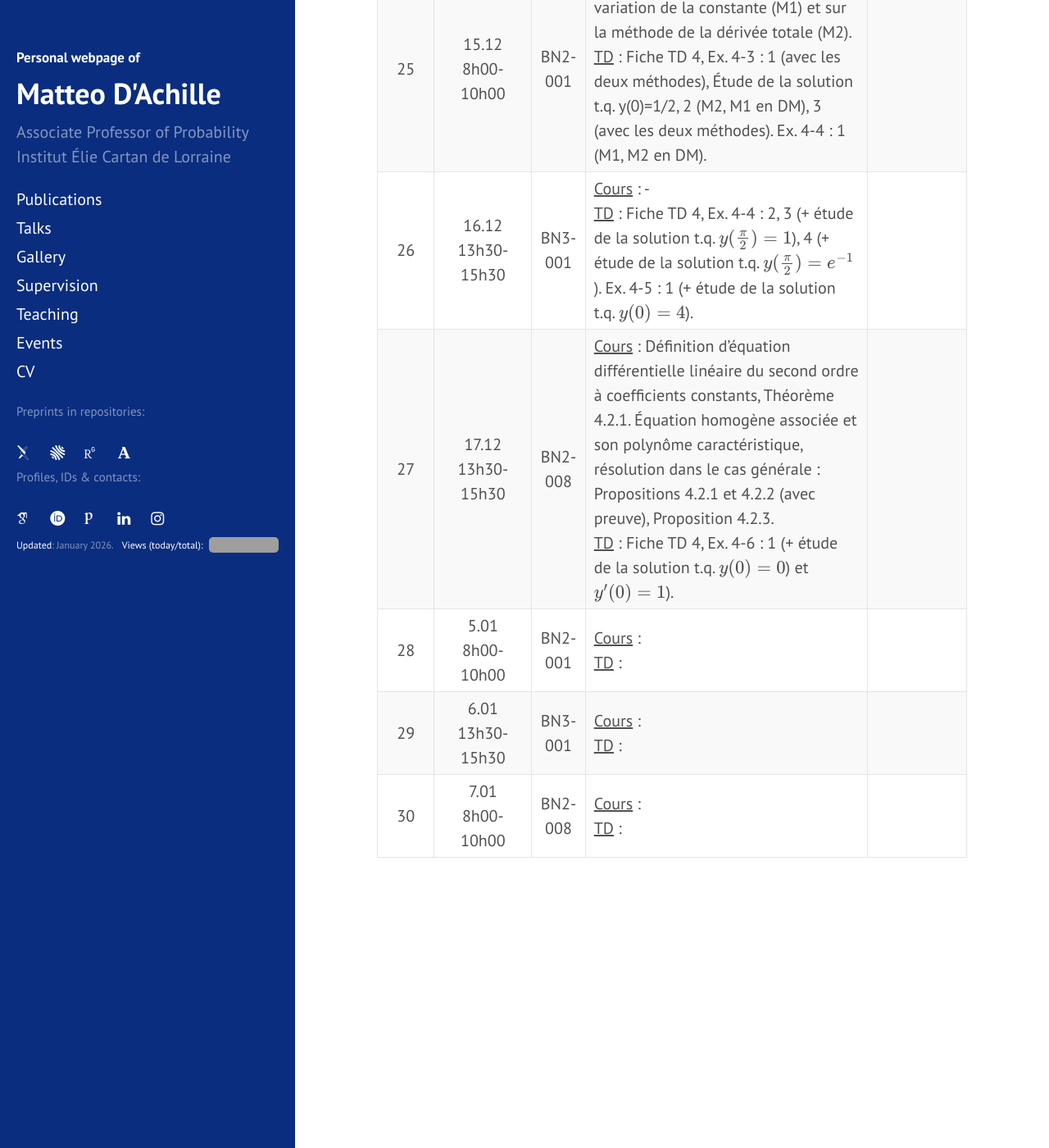
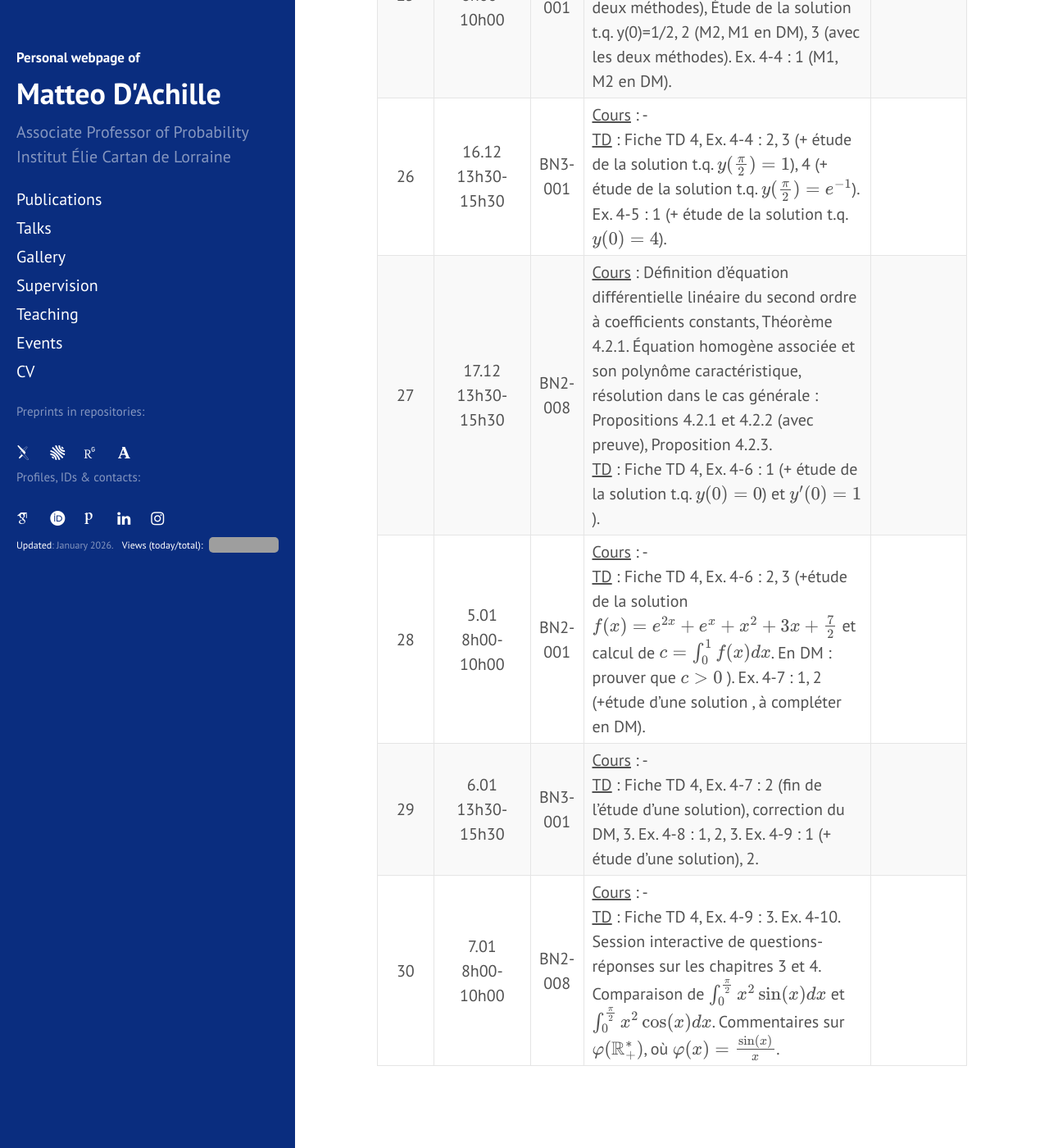
Before and after one commit to matteodachille/matteodachille.github.io, a Jekyll site: the page built from _courses/Analysis1-2025.md, in a window 1280 px wide and 1400 px high, scrolled down 5909 px. Shown: the whole window at 82% size. Built offline with Jekyll 4.4.1, drawn with Linux system fonts in a browser that asks for light colours; nearby versions of some CDN libraries; some web fonts are replaced; grey boxes are pictures that could not be loaded.

Commit message:
Fixed typo, updated Analysis 1 class

```diff
--- a/_courses/Analysis1-2025.md
+++ b/_courses/Analysis1-2025.md
@@ -75,6 +75,6 @@ Pour le materiel de cours ainsi que les annonces communs voir : <br/> [https://a
 | 25 | 15.12 <br/> 8h00-10h00   | BN2-001 |   <u>Cours</u> : Rappel sur la méthode de variation de la constante (M1) et sur la méthode de la dérivée totale (M2). <br/><u>TD</u> : Fiche TD 4, Ex. 4-3 : 1 (avec les deux méthodes), Étude de la solution t.q. y(0)=1/2, 2 (M2, M1 en DM), 3 (avec les deux méthodes). Ex. 4-4 : 1 (M1, M2 en DM). | |
 | 26 | 16.12 <br/> 13h30-15h30   | BN3-001 |   <u>Cours</u> : - <br/><u>TD</u> : Fiche TD 4, Ex. 4-4 : 2, 3 (+ étude de la solution t.q. \\(y(\frac{\pi}{2})=1 \\)), 4 (+ étude de la solution t.q. \\(y(\frac{\pi}{2})=e^{-1} \\)). Ex. 4-5 : 1 (+ étude de la solution t.q. \\(y(0)=4 \\)). | |
 | 27 | 17.12 <br/> 13h30-15h30   | BN2-008 |   <u>Cours</u> : Définition d'équation différentielle linéaire du second ordre à coefficients constants, Théorème 4.2.1. Équation homogène associée et son polynôme caractéristique, résolution dans le cas générale : Propositions 4.2.1 et 4.2.2 (avec preuve), Proposition 4.2.3. <br/><u>TD</u> : Fiche TD 4, Ex. 4-6 : 1 (+ étude de la solution t.q. \\(y(0)=0 \\)) et \\(y'(0)=1 \\)). | |
-| 28 | 5.01 <br/> 8h00-10h00   | BN2-001 |   <u>Cours</u> :  <br/><u>TD</u> : | |
-| 29 | 6.01 <br/> 13h30-15h30  | BN3-001 |   <u>Cours</u> :  <br/><u>TD</u> :  | |
-| 30 | 7.01 <br/> 8h00-10h00   | BN2-008 |   <u>Cours</u> :  <br/><u>TD</u> : | |
+| 28 | 5.01 <br/> 8h00-10h00   | BN2-001 |   <u>Cours</u> : -  <br/><u>TD</u> : Fiche TD 4, Ex. 4-6 : 2, 3 (+étude de la solution \\(f(x)=e^{2x}+e^x +x^2+3x+\frac{7}{2} \\) et calcul de \\(c=\int_0^1 f(x)dx \\). En DM : prouver que \\(c>0 \\) ).  Ex. 4-7 : 1, 2 (+étude d'une solution , à compléter en DM). | |
+| 29 | 6.01 <br/> 13h30-15h30  | BN3-001 |   <u>Cours</u> :  -  <br/><u>TD</u> : Fiche TD 4, Ex. 4-7 : 2 (fin de l'étude d'une solution), correction du DM, 3. Ex. 4-8 : 1, 2, 3. Ex. 4-9 : 1 (+ étude d'une solution), 2.  | |
+| 30 | 7.01 <br/> 8h00-10h00   | BN2-008 |   <u>Cours</u> : - <br/><u>TD</u> : Fiche TD 4, Ex. 4-9 : 3. Ex. 4-10. Session interactive de questions-réponses sur les chapitres 3 et 4. Comparaison de \\(\int_0^{\frac{\pi}{2}}x^2 \sin(x)dx \\) et \\(\int_0^{\frac{\pi}{2}}x^2 \cos(x)dx \\). Commentaires sur \\(\varphi(\mathbb{R}^*_+)\\), où \\(\varphi(x)=\frac{\sin(x)}{x} \\).| |
```
Also changed, not shown: teaching.md (+1 -1 lines).
